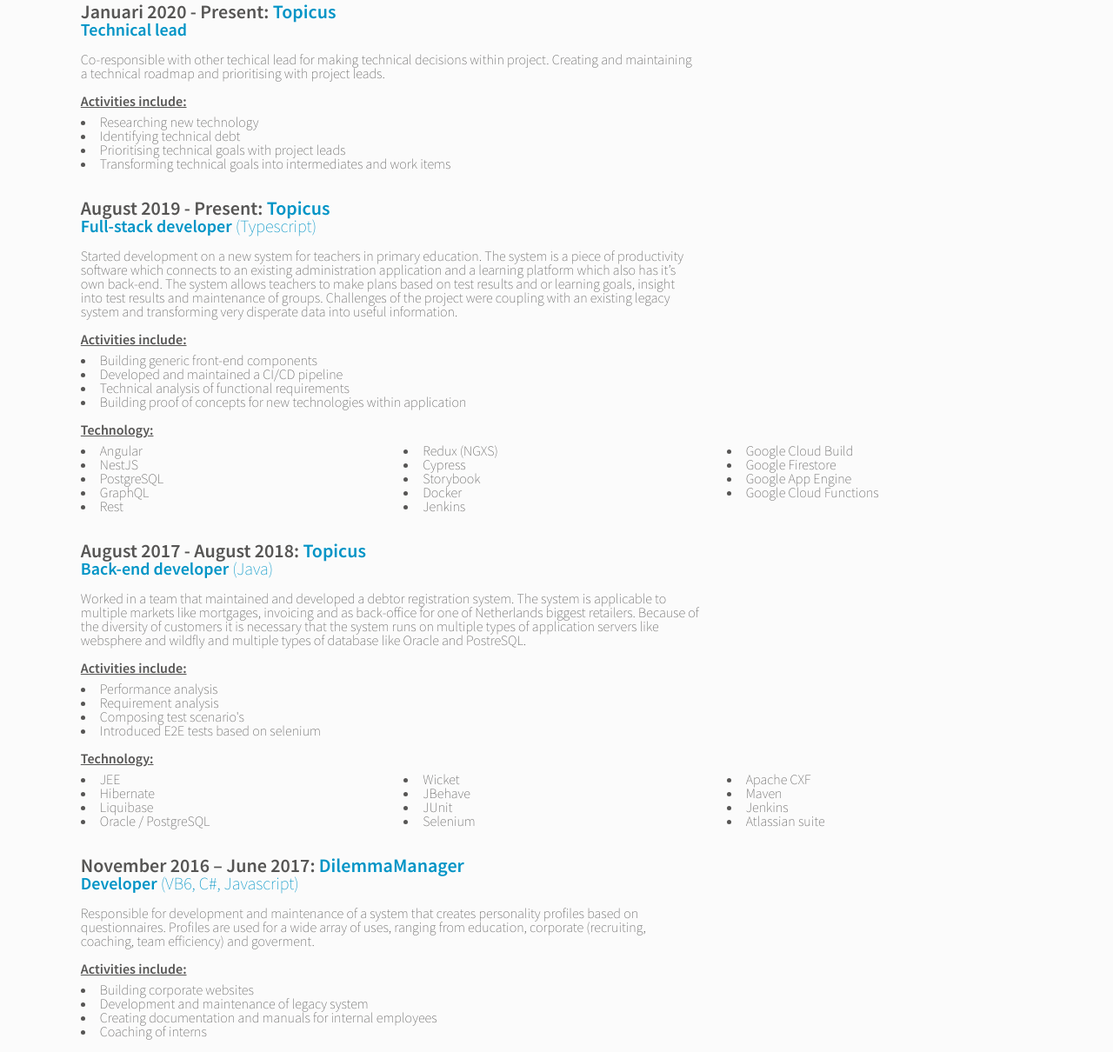
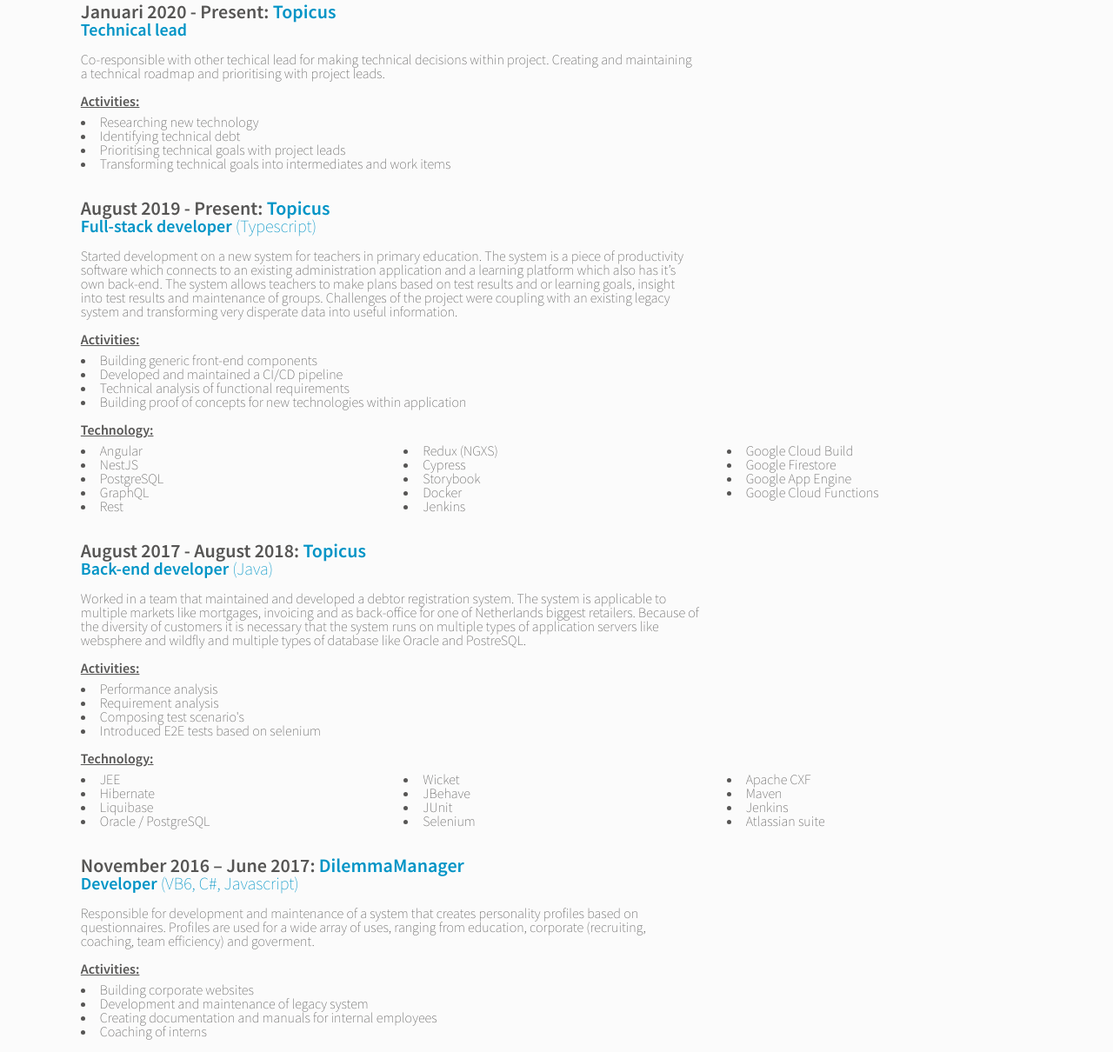
Before and after one commit to MFStapert/mfstapertdotdev, a Jekyll site: the page built from pages/resume.md, in a window 1280 px wide. Shown: the part 413-1623 px from the top of the page at 87% size. Built offline with Jekyll 4.4.1, drawn with Linux system fonts in a browser that asks for light colours.

Commit message:
Update resume.html

```diff
--- a/_layouts/resume.html
+++ b/_layouts/resume.html
@@ -39,7 +39,7 @@ layout: default
         <article>{{ experience | remove: '<p>' | remove: '</p>' }}</article>
 
         {% if experience.activities %}
-        <p class="underline"><strong>Activities include:</strong></p>
+        <p class="underline"><strong>Activities:</strong></p>
         <ul>
         {% for activity in experience.activities %}
             <li>{{activity}}</li>
```
